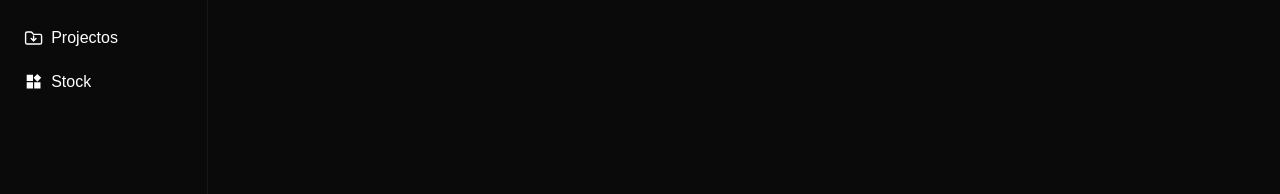
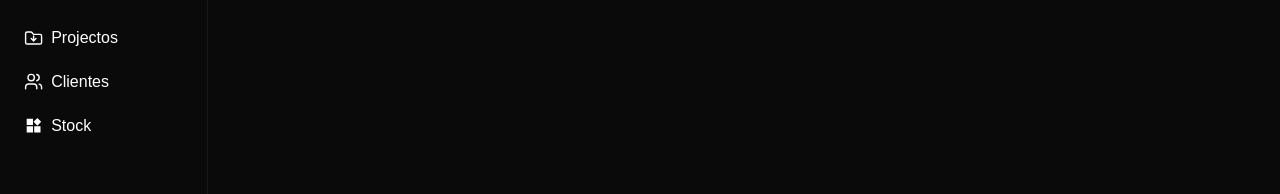
Before and after one commit to httpniki/web.needle.tat, a Next.js app: page / in a window 1280 px wide. Shown: the part 221-415 px from the top of the page. Built offline with nearby package versions, Linux system fonts and the light colour scheme; no server answers; the database is empty.

Commit message:
feat(navbar): add customers item

```diff
--- a/src/app/_components/Navbar.tsx
+++ b/src/app/_components/Navbar.tsx
@@ -123,6 +123,30 @@ export default function Navbar() {
          />
 
          <NavItem
+            href="/customers"
+            hide={hidden}
+            label="Clientes"
+            icon={
+               <svg
+                  xmlns="http://www.w3.org/2000/svg"
+                  viewBox="0 0 24 24"
+                  fill="none"
+                  stroke="currentColor"
+                  strokeWidth="1.75"
+                  strokeLinecap="round"
+                  strokeLinejoin="round"
+                  width="1.2em"
+                  height="1.2em"
+               >
+                  <path d="M16 21v-2a4 4 0 0 0-4-4H6a4 4 0 0 0-4 4v2" />
+                  <circle cx="9" cy="7" r="4" />
+                  <path d="M22 21v-2a4 4 0 0 0-3-3.87" />
+                  <path d="M16 3.13a4 4 0 0 1 0 7.75" />
+               </svg>
+            }
+         />
+
+         <NavItem
             href="/stock"
             hide={hidden}
             label="Stock"
```
